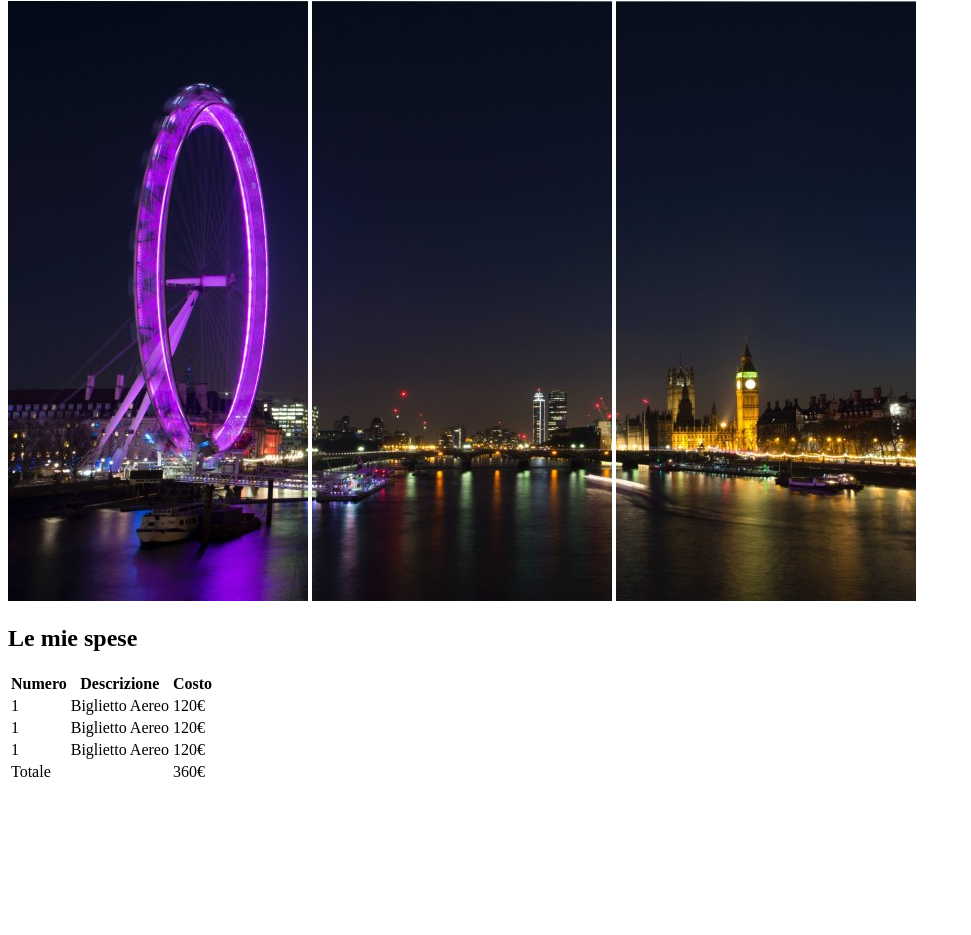
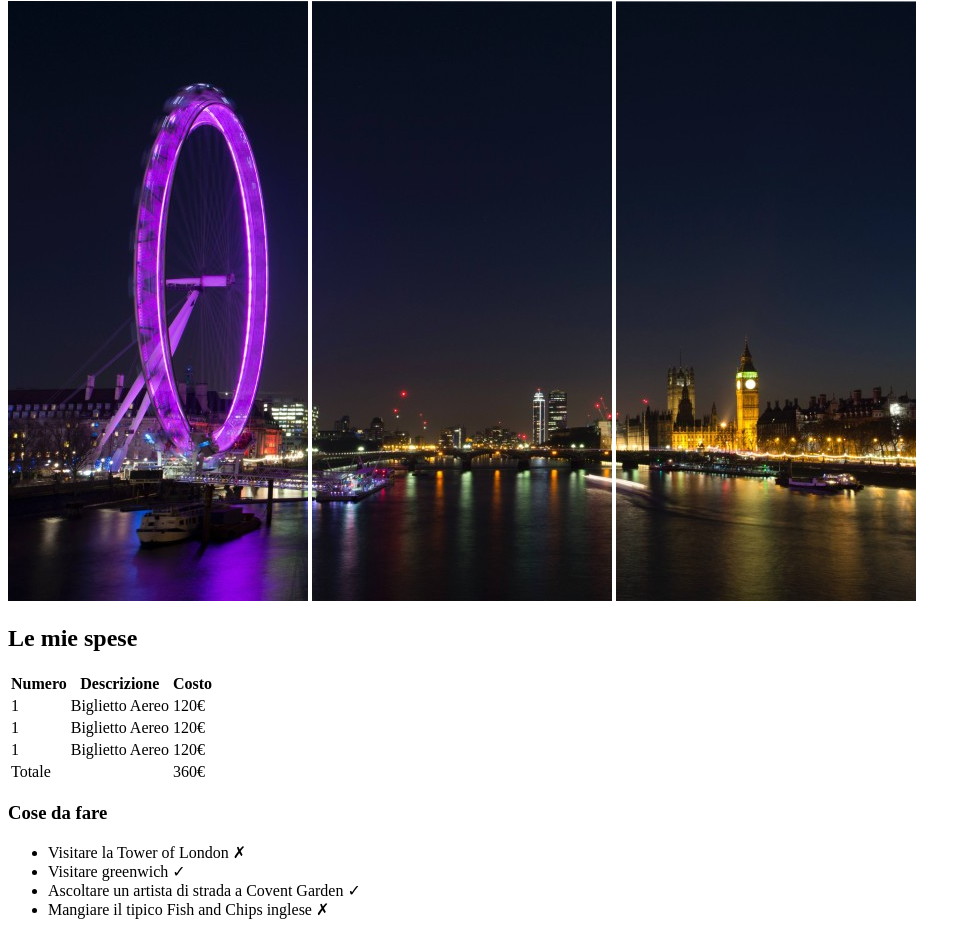
Before and after one commit to AndreaCoggio94/html-london-trip, a plain HTML site: page index.html in a window 1280 px wide. Shown: the part 79-1014 px from the top of the page, without its empty margins (0-971 px from the left). Before the commit the page ends 871 px from the top, so only its background shows below. Drawn offline with Linux system fonts and the light colour scheme.

Commit message:
Added section cose da fare

```diff
--- a/index.html
+++ b/index.html
@@ -55,7 +55,13 @@
         <!-- cose da fare -->
 
         <section>
-
+            <h3>Cose da fare</h3>
+            <ul>
+                <li>Visitare la Tower of London &cross;</li>
+                <li>Visitare greenwich &check;</li>
+                <li>Ascoltare un artista di strada a Covent Garden &check;</li>
+                <li>Mangiare il tipico Fish and Chips inglese &cross;</li>
+            </ul>
         </section>
 
         <!-- info utili -->
```
